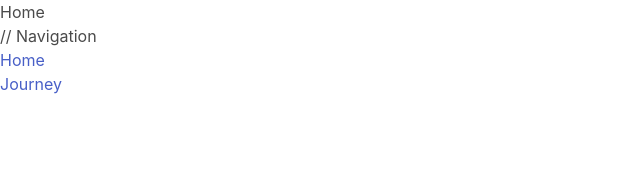
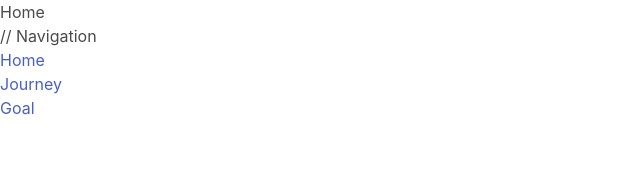
Before and after one commit to ThijsDeR/TJourney, a React (Create React App) app: page / in a window 1280 px wide. Shown: the top 186 px of the page, without its empty margins (0-640 px from the left). Built offline with nearby package versions, Linux system fonts and the light colour scheme; no server answers.

Commit message:
added link in nav

```diff
--- a/src/App.js
+++ b/src/App.js
@@ -40,6 +40,7 @@ function App3() {
                 <ul>
                     <li><Link to="/">Home</Link></li>
                     <li><Link to="/journey">Journey</Link></li>
+                    <li><Link to="/goals">Goal</Link></li>
                 </ul>
             </nav>
         </>
```
